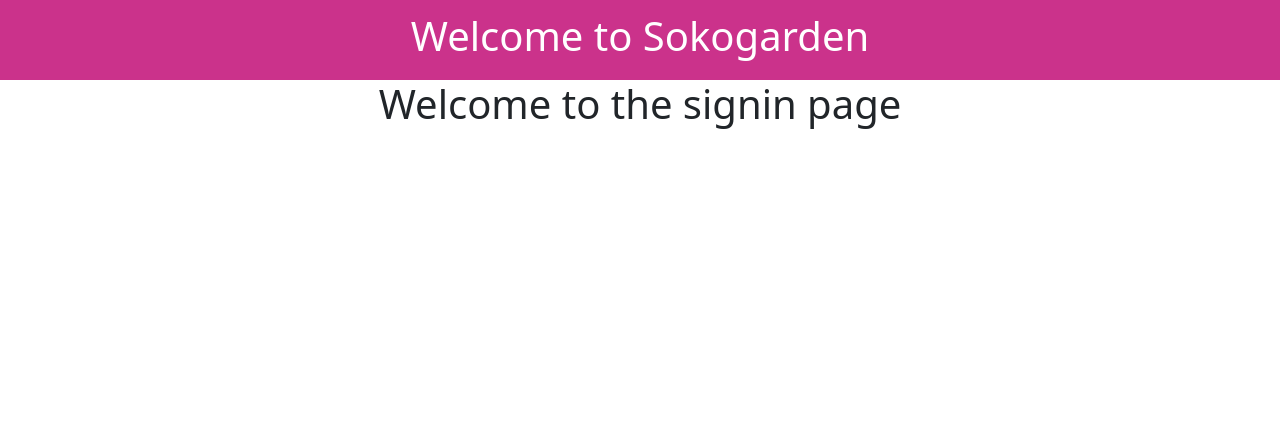
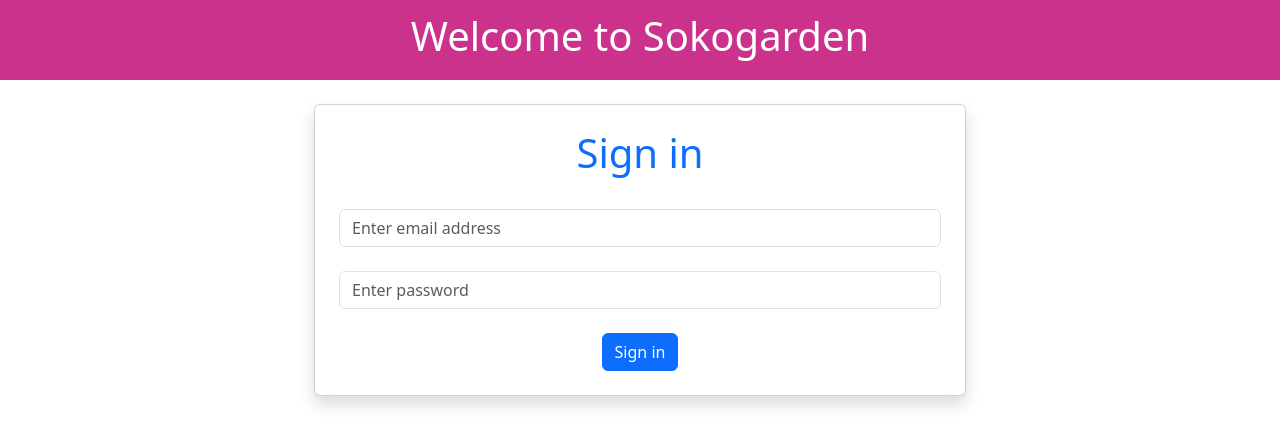
Before and after one commit to hop-sys/sokogardenapp, a React (Create React App) app: page /signin in a window 1280 px wide. Shown: the top 446 px of the page. Built offline with nearby package versions, Linux system fonts and the light colour scheme.

Commit message:
added react codes

```diff
--- a/public/index.html
+++ b/public/index.html
@@ -24,7 +24,7 @@
       work correctly both with client-side routing and a non-root public URL.
       Learn how to configure a non-root public URL by running `npm run build`.
     -->
-    <title>React App</title>
+    <title>Sokogarden application</title>
   </head>
   <body>
     <noscript>You need to enable JavaScript to run this app.</noscript>
--- a/src/components/Signin.jsx
+++ b/src/components/Signin.jsx
@@ -1,11 +1,106 @@
-import React from 'react'
+import axios from 'axios';
+import React, { useState } from 'react'
+import { useNavigate } from 'react-router-dom';
 
 const Signin = () => {
+
+  // define the two hooks for capturing/storing the users input
+  const [email, setEmail] = useState("");
+  const [password, setPassword] = useState("");
+
+  // declare the three additional hooks
+  const [loading, setLoading] = useState("");
+  const [success, setSuccess] = useState("");
+  const [error, setError] = useState("");
+
+  // below we have the useNavigate hook to redirect us to another page on successful signin/login
+  const navigate = useNavigate()
+
+  // below is the function to handle the signin action
+  const handlesubmit = async (e) =>{
+    // prevent the site from reloading
+    e.preventDefault()
+
+      // update the loading hook with a message
+      setLoading("This will take a moment please be patient.")
+
+      try{
+        // create a formdata object
+        const formdata = new FormData()
+
+        // insert the email and the password on the FormData created
+        formdata.append("email", email);
+        formdata.append("password", password)
+
+        // Interact with axios for the response
+        const response = await axios.post("https://hope.alwaysdata.net/api/signin", formdata)
+
+        // set the loading hook back to default
+        setLoading("");
+
+        // check whether the user exists as part of your response from the API
+        if(response.data.user){
+          // if user is there, definatelythe details entered during signin are correct
+          // setSuccess("Welcome back! Login successful.")
+
+            localStorage.setItem("user", JSON.stringify(response.data.user));
+          navigate("/");
+
+          // if it is successful let a person get redirected to another page
+        }
+        else{
+          // user is not found, credentials entered on the form are incorrect
+          setError("Login failed, please try again")
+        }
+      }
+      catch(error){
+        // set loading back to default
+        setLoading("")
+
+        // update the error hook eith a message
+        setError("Oops, something went wrong. Try again...")
+      }
+  }
+
   return (
-    <div>
-        <h1>Welcome to the signin page</h1>
+    <div className='row justify-content-center mt-4'>
+        <div className="col-md-6 card shadow p-4">
+          <h1 className='text-primary'>Sign in</h1>
+
+          <h5 className='text-info'>{loading}</h5>
+          <h3 className="text-success">{success}</h3>
+          <h4 className="text-danger">{error}</h4>
+
+          <form onSubmit={handlesubmit}>
+            <input type="email"
+            placeholder='Enter email address'
+            className='form-control'
+            required
+            value={email}
+            onChange={(e) => setEmail(e.target.value)}/> <br />
+
+            {/* {email} */}
+
+            <input type="password"
+            placeholder='Enter password'
+            className='form-control'
+            required
+            value={password}
+            onChange={(e) => setPassword(e.target.value)} /> <br />
+
+            {/* {password} */}
+
+            <input type="submit"
+            value="Sign in"
+            className='btn btn-primary'
+            required/>
+          </form>
+        </div>
     </div>
   )
 }
 
 export default Signin;
+
+
+// how can you store the users details in to the local storage
--- a/src/components/Signup.jsx
+++ b/src/components/Signup.jsx
@@ -1,6 +1,6 @@
 import axios from 'axios';
 import React, { useState } from 'react'
-import { data, Link } from 'react-router-dom';
+import { data, Link, useNavigate } from 'react-router-dom';
 
 const Signup = () => {
   // initialize the hook(they help us manage states of an application)
@@ -13,6 +13,7 @@
   const[loading, setLoading] = useState("");
   const[success, setSuccess] = useState("");
   const[error, setError] = useState("");
+  const navigate = useNavigate();
 
   // below is a function that will handle the submit action
   const handleSubmit = async(e) =>{
@@ -46,6 +47,12 @@
       setEmail("");
       setPassword("");
       setPhone("");
+
+      setTimeout(() => {
+        setSuccess("");
+      }, 5000);
+
+      navigate("/signin")
     }
     catch(error){
       // set the loading hook back to default
@@ -61,9 +68,10 @@
         <div className="card col-md-6 shadow p-4">
           <h1 className='text-primary'>Sign Up</h1>
 
-          <h5 className="text-warning">{loading}</h5>
+          <h5 className="text-info">{loading}</h5>
           <h3 className='text-success'>{success}</h3>
           <h4 className="text-danger">{error}</h4>
+
           <form onSubmit={handleSubmit}>
             <input type="text"
             placeholder='Enter the username'
```
Also changed, not shown: 1 other file (tests, documents, lock files or other folders).
